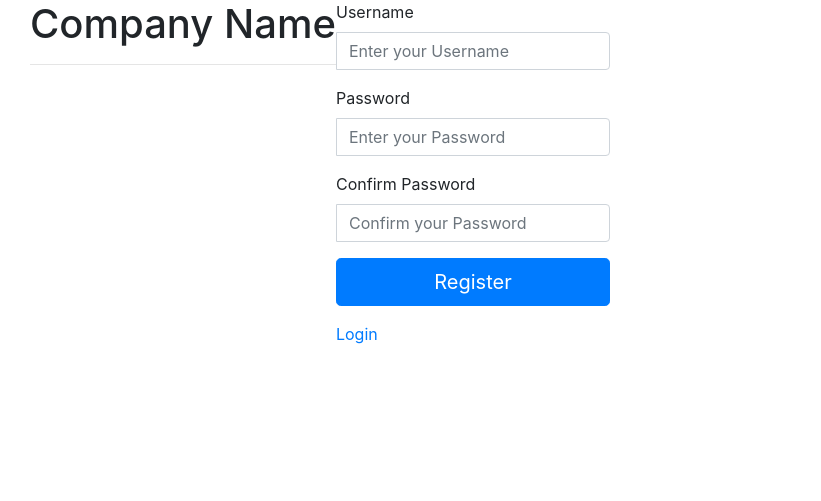
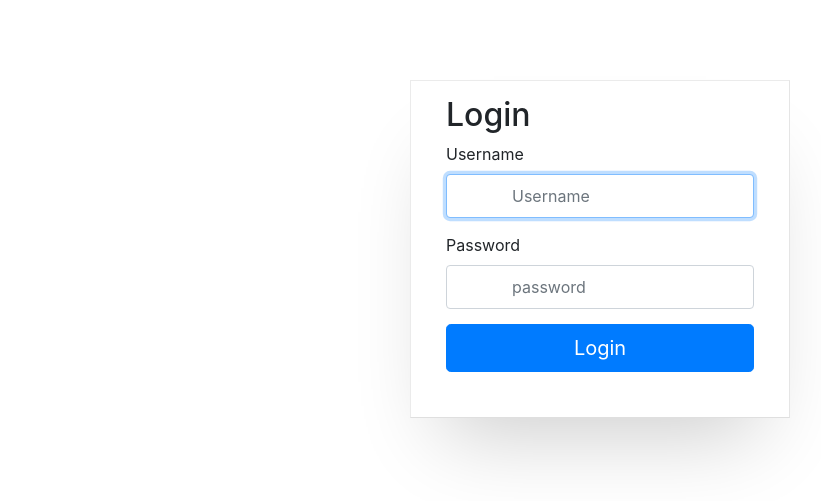
Before and after one commit to xirapo/graficos, a Flask app: page /login in a window 1280 px wide. Shown: the top 501 px of the page, without its empty margins (40-861 px from the left). Run offline with Flask 2, Linux system fonts and the light colour scheme; some libraries are stand-ins or nearby versions.

Commit message:
adding login view and testing logic

```diff
--- a/static/css/login.css
+++ b/static/css/login.css
@@ -1,64 +1,76 @@
-body, html{
-     height: 100%;
- 	background-repeat: no-repeat;
- 	background-color: #d3d3d3;
- 	font-family: 'Oxygen', sans-serif;
+body {
+  background: #efefef;
 }
 
-.main{
- 	margin-top: 70px;
+.wrapper {
+  margin-top: 80px;
+  margin-bottom: 80px;
 }
 
-h1.title {
-	font-size: 50px;
-	font-family: 'Passion One', cursive;
-	font-weight: 400;
+.form-signin {
+  max-width: 380px;
+  padding: 15px 35px 45px;
+  margin: 0 auto;
+  background-color: #fff;
+  border-top: 1px solid rgba(0, 0, 0, 0.08);
+  border-right: 1px solid rgba(0, 0, 0, 0.1);
+  border-bottom: 1px solid rgba(0, 0, 0, 0.12);
+  border-left: 1px solid rgba(0, 0, 0, 0.08);
+  -webkit-box-shadow: 0 3rem 5rem -2rem rgba(0, 0, 0, 0.2);
+          box-shadow: 0 3rem 5rem -2rem rgba(0, 0, 0, 0.2);
 }
 
-hr{
-	width: 10%;
-	color: #fff;
+.form-control {
+  font-size: 16px;
+  padding: 10px;
+  -webkit-box-sizing: border-box;
+          box-sizing: border-box;
+  height: auto;
+  border-radius: 1px;
 }
 
-.form-group{
-	margin-bottom: 15px;
+/* enable absolute positioning */
+.inner-addon {
+  position: relative;
 }
 
-label{
-	margin-bottom: 15px;
+/* style icon */
+.inner-addon .glyphicon {
+  position: absolute;
+  top: 26px;
+  padding: 14px 30px 14px 20px;
+  background-color: rgba(0, 0, 0, 0.05);
+  pointer-events: none;
+  border-right: 1px solid rgba(0, 0, 0, 0.1);
 }
 
-input,
-input::-webkit-input-placeholder {
-    font-size: 11px;
-    padding-top: 3px;
+/* align icon */
+.left-addon .glyphicon {
+  left: 0px;
 }
 
-.main-login{
- 	background-color: #fff;
-    /* shadows and rounded borders */
-    -moz-border-radius: 2px;
-    -webkit-border-radius: 2px;
-    border-radius: 2px;
-    -moz-box-shadow: 0px 2px 2px rgba(0, 0, 0, 0.3);
-    -webkit-box-shadow: 0px 2px 2px rgba(0, 0, 0, 0.3);
-    box-shadow: 0px 2px 2px rgba(0, 0, 0, 0.3);
-
+/* add padding  */
+.left-addon input {
+  padding-left: 65px;
 }
 
-.main-center{
- 	margin-top: 30px;
- 	margin: 0 auto;
- 	max-width: 330px;
-    padding: 40px 40px;
-
+.form-signin input {
+  margin-bottom: 15px;
+  height: 44px;
 }
 
-.login-button{
-	margin-top: 5px;
+.form-signin .forgot-password {
+  display: block;
+  padding-top: 2px;
+  padding-bottom: 2px;
+  margin-top: -8px;
+  margin-bottom: 30px;
+  font-size: 12px;
 }
 
-.login-register{
-	font-size: 11px;
-	text-align: center;
+.account-signup {
+  max-width: 380px;
+  padding: 15px 35px;
+  margin: 0 auto;
+  background-color: rgba(0, 0, 0, 0.1);
 }
--- a/templates/index.html
+++ b/templates/index.html
@@ -7,6 +7,7 @@
     <meta http-equiv="X-UA-Compatible" content="ie=edge">
     <title>Graph</title>
     <link href="https://fonts.googleapis.com/css?family=Roboto" rel="stylesheet">
+    <link rel="stylesheet" href="https://maxcdn.bootstrapcdn.com/font-awesome/4.6.1/css/font-awesome.min.css">
     <link rel="stylesheet" href="static/css/index.css">
     <link rel="stylesheet" href="/static/css/lib/bootstrap.min.css">
 </head>
--- a/templates/login.html
+++ b/templates/login.html
@@ -5,63 +5,33 @@
   <meta name="viewport" content="width=device-width, initial-scale=1.0">
   <meta http-equiv="X-UA-Compatible" content="ie=edge">
   <title>Nortech | Login</title>
-  <link rel="stylesheet" href="/static/login.css">
-  <link rel="stylesheet" href="/static/bootstrap.min.css">
+  <link rel="stylesheet" href="https://maxcdn.bootstrapcdn.com/font-awesome/4.6.1/css/font-awesome.min.css">
+  <link rel="stylesheet" href="static/css/login.css">
+  <link rel="stylesheet" href="/static/css/lib/bootstrap.min.css">
 </head>
 <body>
-  <div class="container">
-    <div class="row main">
-      <div class="panel-heading">
-               <div class="panel-title text-center">
-                  <h1 class="title">Company Name</h1>
-                  <hr />
-                </div>
-            </div>
-      <div class="main-login main-center">
-        <form class="form-horizontal" method="post" action="#">
 
-          <div class="form-group">
-            <label for="username" class="cols-sm-2 control-label">Username</label>
-            <div class="cols-sm-10">
-              <div class="input-group">
-                <span class="input-group-addon"><i class="fa fa-users fa" aria-hidden="true"></i></span>
-                <input type="text" class="form-control" name="username" id="username"  placeholder="Enter your Username"/>
-              </div>
-            </div>
-          </div>
+  <div class="wrapper">
+    <form class="form-signin" method="post">
+      <h2 class="form-signin-heading ">Login</h2>
 
-          <div class="form-group">
-            <label for="password" class="cols-sm-2 control-label">Password</label>
-            <div class="cols-sm-10">
-              <div class="input-group">
-                <span class="input-group-addon"><i class="fa fa-lock fa-lg" aria-hidden="true"></i></span>
-                <input type="password" class="form-control" name="password" id="password"  placeholder="Enter your Password"/>
-              </div>
-            </div>
-          </div>
+      {% if err %}
+      <p class="alert alert-danger"><strong>Error:</strong> {{ err }}</p>
+      {% endif %}
 
-          <div class="form-group">
-            <label for="confirm" class="cols-sm-2 control-label">Confirm Password</label>
-            <div class="cols-sm-10">
-              <div class="input-group">
-                <span class="input-group-addon"><i class="fa fa-lock fa-lg" aria-hidden="true"></i></span>
-                <input type="password" class="form-control" name="confirm" id="confirm"  placeholder="Confirm your Password"/>
-              </div>
-            </div>
-          </div>
-
-          <div class="form-group ">
-            <button type="button" class="btn btn-primary btn-lg btn-block login-button">Register</button>
-          </div>
-          <div class="login-register">
-                  <a href="index.php">Login</a>
-               </div>
-        </form>
+      <div class="inner-addon left-addon">
+        <label class="control-label">Username</label>
+          <input type="text" class="form-control" value="{{request.form.username}}" name="username" placeholder="Username" required="" autofocus=""/>
       </div>
-    </div>
+      <div class="inner-addon left-addon">
+         <label class="control-label">Password</label>
+          <input type="password" class="form-control" value="{{request.form.password}}" name="password" placeholder="password" required="" autofocus=""/>
+      </div>
+      <button class="btn btn-lg btn-primary btn-block" type="submit">Login</button>
+    </form>
   </div>
 
-  <script src="/static/jquery-3.3.1.min.js" ></script>
-  <script src="/static/bootstrap.bundle.min.js"></script>
+  <script src="/static/js/lib/jquery-3.3.1.min.js" ></script>
+  <script src="/static/js/lib/bootstrap.bundle.min.js"></script>
 </body>
 </html>
```
